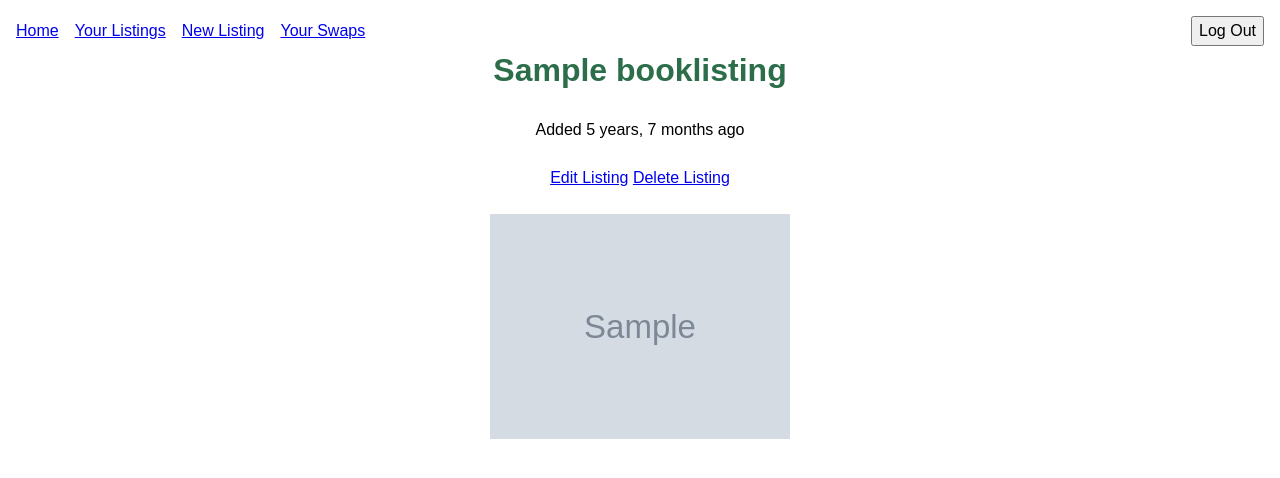
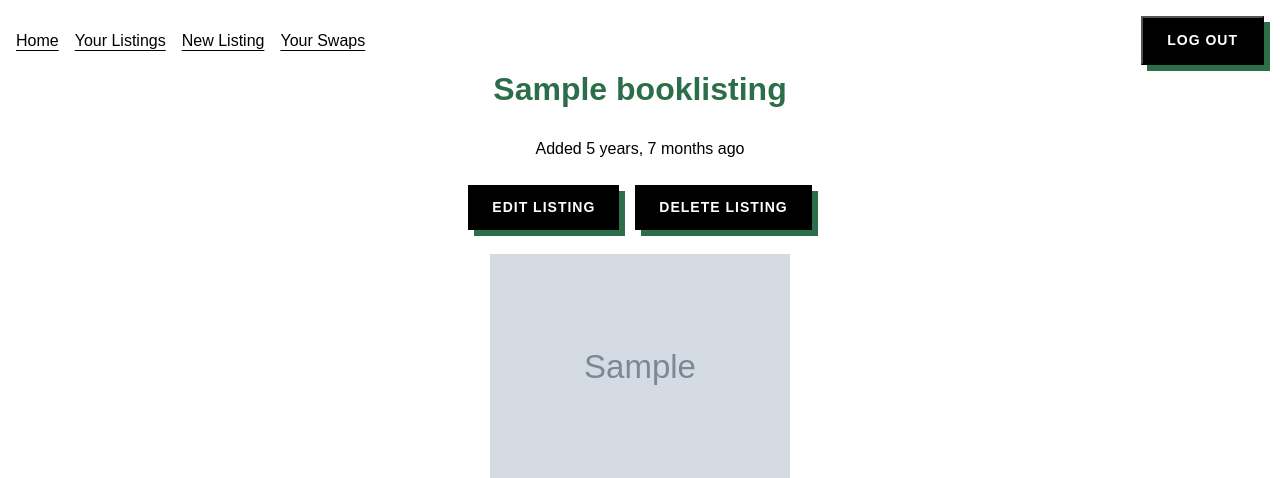
Before and after one commit to jhthompson/book-swap, a Django app: page /listings/1 in a window 1280 px wide. Shown: the top 478 px of the page. Run offline with Django 5.2, Linux system fonts and the light colour scheme; a user stored in the database is signed in; tables that the repository leaves empty hold one stand-in row (values such as "Sample post"); grey boxes marked "Sample" are stand-in pictures.

Commit message:
Use nicer button in more places; update plain links

```diff
--- a/core/static/core/css/block/block.css
+++ b/core/static/core/css/block/block.css
@@ -76,10 +76,13 @@
     letter-spacing: 1px;
     transition: all 0.1s ease;
 
+    &:visited {
+        color: #fff;
+    }
+
     &:hover {
         transform: translate(3px, 3px);
         box-shadow: 3px 3px 0 var(--primary);
-        ;
     }
 
     &:active {
--- a/core/static/core/css/global.css
+++ b/core/static/core/css/global.css
@@ -23,3 +23,17 @@
 body {
     padding: var(--s0);
 }
+
+a {
+    color: black;
+    transition: all 0.2s ease;
+    text-underline-offset: 4px;
+}
+
+a:visited {
+    color: black;
+}
+
+a:hover {
+    color: var(--primary);
+}
--- a/core/static/core/css/utility/utility.css
+++ b/core/static/core/css/utility/utility.css
@@ -151,6 +151,10 @@
     justify-content: flex-end;
 }
 
+.justify-content\:center {
+    justify-content: center;
+}
+
 .gap\:s0 {
     gap: var(--s0);
 }
--- a/core/templates/core/base.html
+++ b/core/templates/core/base.html
@@ -25,10 +25,10 @@
                     {% if user.is_authenticated %}
                         <form action="{% url 'account_logout' %}" method="post">
                             {% csrf_token %}
-                            <button type="submit">Log Out</button>
+                            <button class="button" type="submit">Log Out</button>
                         </form>
                     {% else %}
-                        <a href="{% url 'account_login' %}">Log In</a>
+                        <a class="button" href="{% url 'account_login' %}">Log In</a>
                     {% endif %}
                 </li>
             </ol>
--- a/core/templates/core/listing.html
+++ b/core/templates/core/listing.html
@@ -4,10 +4,10 @@
 <div class="stack center">
     <h1 class="text-align:center color-primary">{{ listing.title }}</h1>
     <p class="text-align:center">Added {{ listing.created_at|timesince }} ago</p>
-    <p class="text-align:center">
-        <a href="{% url 'edit_listing' listing.id %}">Edit Listing</a>
-        <a href="{% url 'delete_listing' listing.id %}">Delete Listing</a>
-    </p>
+    <div class="display:flex justify-content:center gap:s0">
+        <a class="button" href="{% url 'edit_listing' listing.id %}">Edit Listing</a>
+        <a class="button" href="{% url 'delete_listing' listing.id %}">Delete Listing</a>
+    </div>
     <img class="center" src="{{ listing.cover_photo.url }}" alt="Cover of {{ listing.title }}" style="max-width: 300px;">
 </div>
 {% endblock main %}
--- a/core/templates/core/new_swap.html
+++ b/core/templates/core/new_swap.html
@@ -8,6 +8,6 @@
     <table>
         {{ formset }}
     </table>
-    <input class="margin-block-start:s0" type="submit" value="Propose Swap">
+    <input class="button margin-block-start:s0" type="submit" value="Propose Swap">
 </form>
 {% endblock main %}
```
